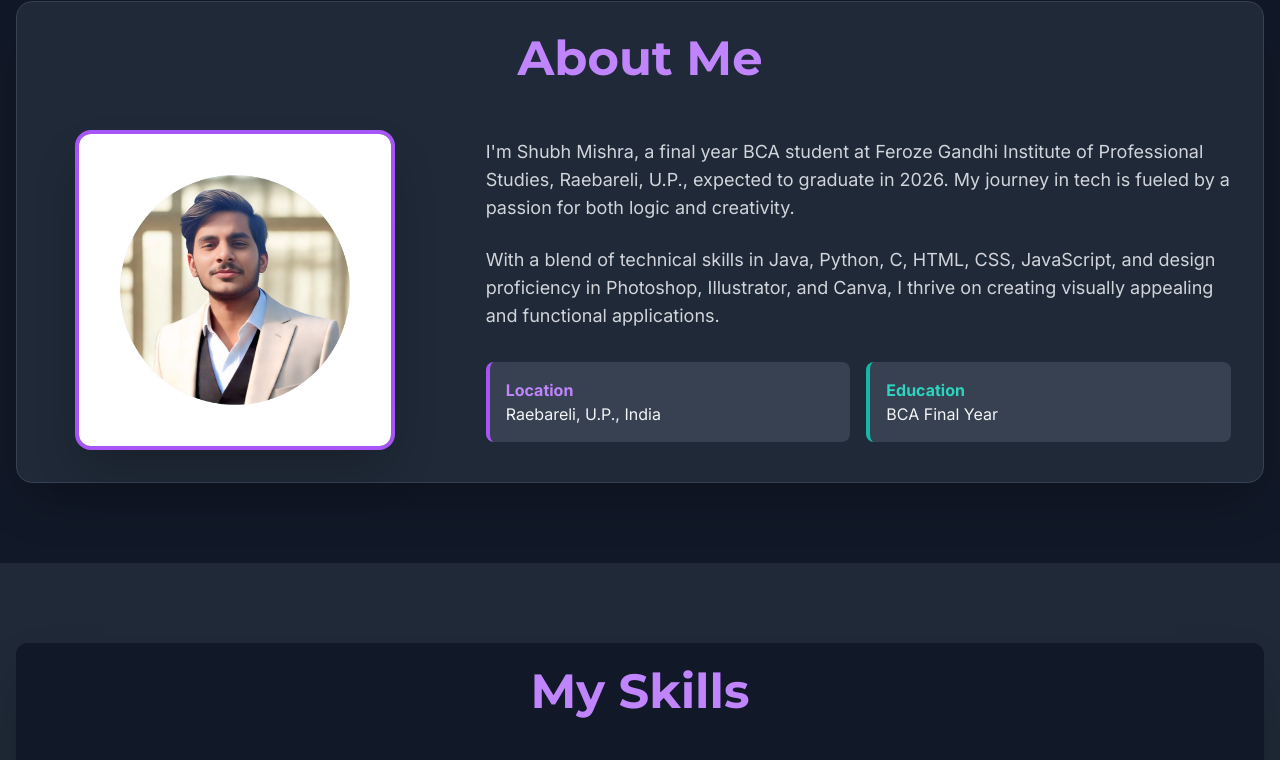
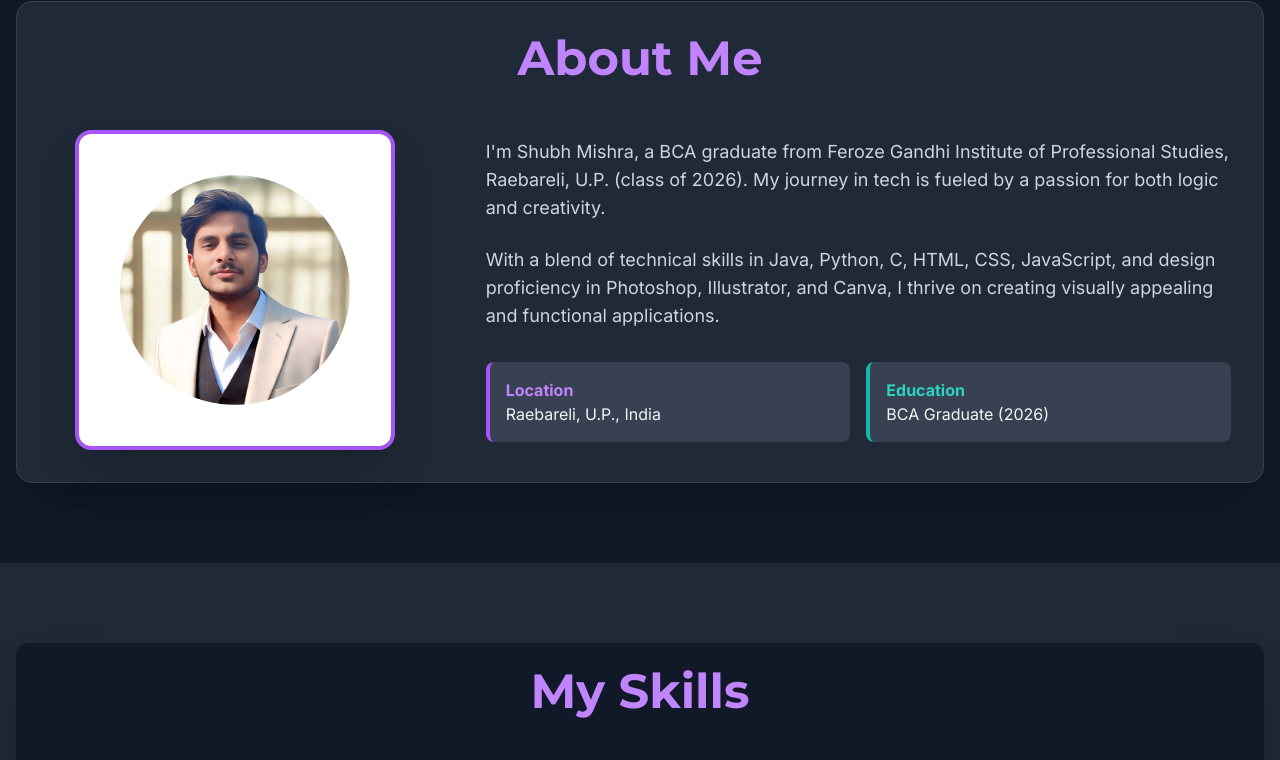
Before and after one commit to ShubhMishra44/Shubh-Portfolio, a plain HTML site: page index.html in a window 1280 px wide. Shown: the part 943-1703 px from the top of the page. Drawn offline with nearby package versions, Linux system fonts and the light colour scheme.

Commit message:
Update education: BCA graduate (2026)

```diff
--- a/index.html
+++ b/index.html
@@ -360,8 +360,8 @@
                 </div>
                 <div class="lg:w-2/3 text-left">
                     <p class="text-base md:text-lg text-gray-300 mb-6 leading-relaxed">
-                        I'm Shubh Mishra, a final year BCA student at Feroze Gandhi Institute of Professional Studies,
-                        Raebareli, U.P., expected to graduate in 2026. My journey in tech is fueled by a passion for
+                        I'm Shubh Mishra, a BCA graduate from Feroze Gandhi Institute of Professional Studies,
+                        Raebareli, U.P. (class of 2026). My journey in tech is fueled by a passion for
                         both logic and creativity.
                     </p>
                     <p class="text-base md:text-lg text-gray-300 mb-6 leading-relaxed">
@@ -376,7 +376,7 @@
                         </div>
                         <div class="p-4 bg-gray-700 rounded-lg border-l-4 border-teal-500">
                             <h4 class="font-bold text-teal-400">Education</h4>
-                            <p class="text-sm md:text-base">BCA Final Year</p>
+                            <p class="text-sm md:text-base">BCA Graduate (2026)</p>
                         </div>
                     </div>
                 </div>
@@ -661,7 +661,7 @@
                             </h3>
                             <p class="text-xl text-teal-200 mb-1">Feroze Gandhi Institute of Professional Studies -
                                 Raebareli, U.P.</p>
-                            <p class="text-gray-300 text-lg">Expected Graduation: 2026</p>
+                            <p class="text-gray-300 text-lg">Graduated: 2026</p>
                         </div>
                     </div>
                 </div>
```
